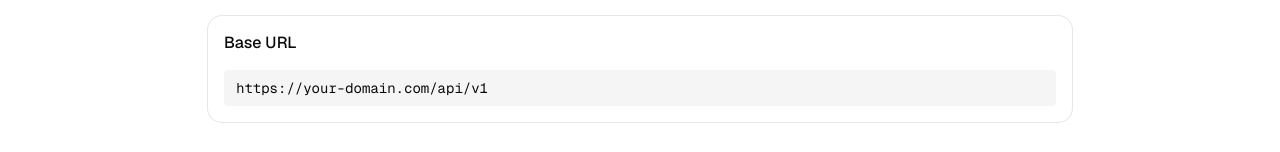
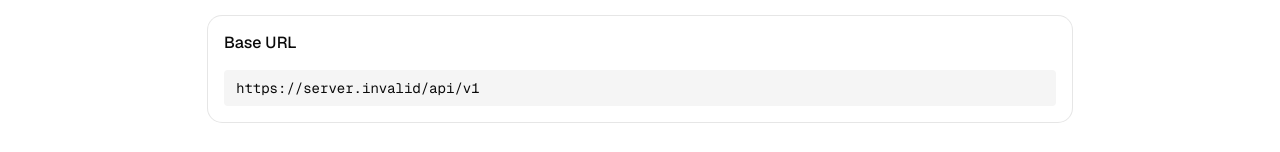
Before and after one commit to ThureinKyawLin/novel_base, a Next.js app: page /api-docs in a window 1280 px wide. Shown: the part 191-343 px from the top of the page. Built offline with nearby package versions, Linux system fonts and the light colour scheme; no server answers.

Commit message:
Fix API docs: use actual domain instead of placeholder
Co-Authored-By: Oz <oz-agent@warp.dev>

```diff
--- a/src/app/api-docs/page.tsx
+++ b/src/app/api-docs/page.tsx
@@ -147,7 +147,7 @@ export default function ApiDocsPage() {
           </CardHeader>
           <CardContent>
             <code className="rounded bg-muted px-3 py-2 text-sm font-mono block">
-              https://your-domain.com/api/v1
+              {process.env.NEXT_PUBLIC_SITE_URL || "https://novelbase.labmyanmar.com"}/api/v1
             </code>
           </CardContent>
         </Card>
@@ -238,26 +238,26 @@ export default function ApiDocsPage() {
               <h4 className="text-sm font-semibold mb-2">cURL</h4>
               <pre className="rounded-md bg-zinc-950 text-zinc-50 p-4 text-xs overflow-x-auto">
                 <code>{`# List novels
-curl "https://your-domain.com/api/v1/novels?page=1&per_page=10"
+curl "https://novelbase.labmyanmar.com/api/v1/novels?page=1&per_page=10"
 
 # Search novels
-curl "https://your-domain.com/api/v1/novels?q=against+the+gods"
+curl "https://novelbase.labmyanmar.com/api/v1/novels?q=against+the+gods"
 
 # Get single novel
-curl "https://your-domain.com/api/v1/novels/NOVEL_UUID"
+curl "https://novelbase.labmyanmar.com/api/v1/novels/NOVEL_UUID"
 
 # List genres
-curl "https://your-domain.com/api/v1/genres"
+curl "https://novelbase.labmyanmar.com/api/v1/genres"
 
 # Get stats
-curl "https://your-domain.com/api/v1/stats"`}</code>
+curl "https://novelbase.labmyanmar.com/api/v1/stats"`}</code>
               </pre>
             </div>
             <div>
               <h4 className="text-sm font-semibold mb-2">JavaScript (fetch)</h4>
               <pre className="rounded-md bg-zinc-950 text-zinc-50 p-4 text-xs overflow-x-auto">
                 <code>{`const response = await fetch(
-  "https://your-domain.com/api/v1/novels?q=fantasy&status=ongoing"
+  "https://novelbase.labmyanmar.com/api/v1/novels?q=fantasy&status=ongoing"
 );
 const { data, total, page, total_pages } = await response.json();
 
```
